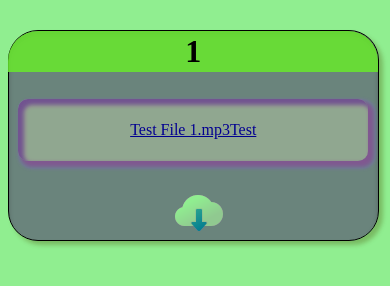
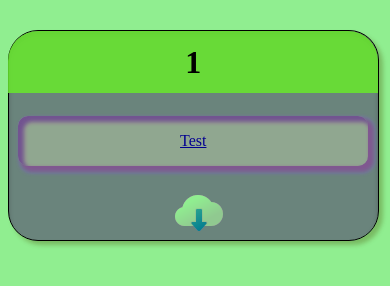
Before and after one commit to Ddhruv-IOT/Smart-Share, a website: page pages/download.html in a window 390 px wide. Drawn offline with Linux system fonts and the light colour scheme.

Commit message:
getting some responsiveness and overflow in control

```diff
--- a/pages/download.html
+++ b/pages/download.html
@@ -88,7 +88,7 @@
 
 		<div class="rect">
 			<a href="www.google.com">
-				Test File 1.mp3Test
+				<p class="op">Test  </p>
 			</a>
 		</div>
 
@@ -163,14 +163,19 @@
 /*	  	flex-wrap: nowrap;     */
 height: 25vh;
 width: 95vw;
+min-height: 25vh;
+height: auto;
+max-height: 50vh;
+/* min-height: 100vh; */
 }
 .main > .num {
-/*		padding: 10px;*/
 		display: flex;
   	justify-content: center;
   	align-items: center;
   	width: 95%;
-		height: 10%;
+		max-height: 5vh;
+    /*height: auto; */
+    /* height: 20px; */
     border-radius: 30px 30px 0px 0px;
 		background: rgba(104, 230, 45, 0.87);
   	}
@@ -179,15 +184,36 @@ width: 95vw;
 		display: flex;
   	justify-content: center;
   	align-items: center;
-
 		width: 95%;
-		height: 30%;
-
+		/* height: 30%; */
+    max-height: 90%;
 		background: rgba(217, 217, 217, 0.4);
 		box-shadow: 4px 4px 4px 2px #8058CD, inset 4px 4px 4px 2px rgba(99, 47, 210, 0.7);
 		border-radius: 10px;
-		flex-wrap: wrap;
+		/* flex-wrap: wrap; */
+    /* overflow: scroll; */
+    /* overflow: auto;*/
+    min-height: 50%;
+    height: auto;
+
 	}
+
+  /* .op{
+   padding: 10px;
+   margin: 10px;
+    overflow: scroll;
+  } */
+
+ /* .op::-webkit-scrollbar {
+    display: none;
+}
+
+/*
+.op{
+  -ms-overflow-style: none;
+  scrollbar-width: none;
+}
+*/
 }
 </style>
 
```
Lines whose indentation alone changed are shown as unchanged.
